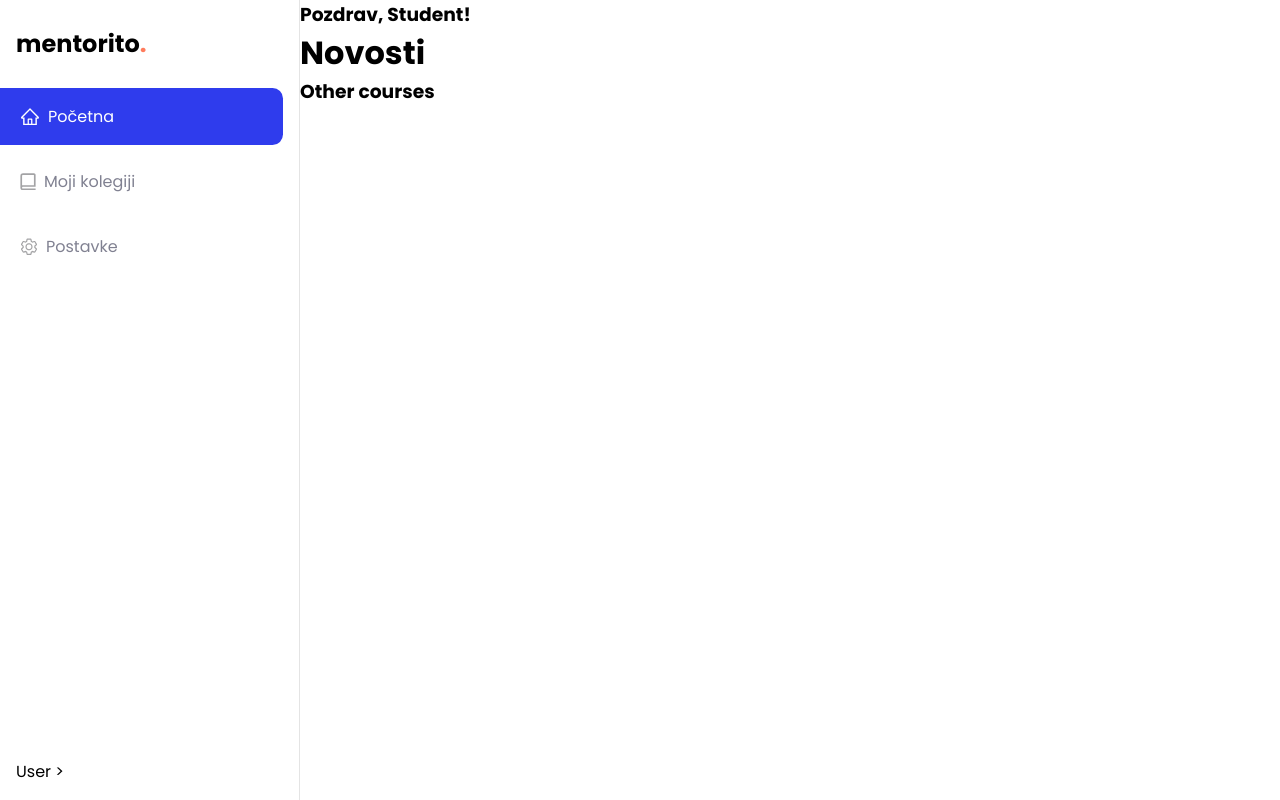
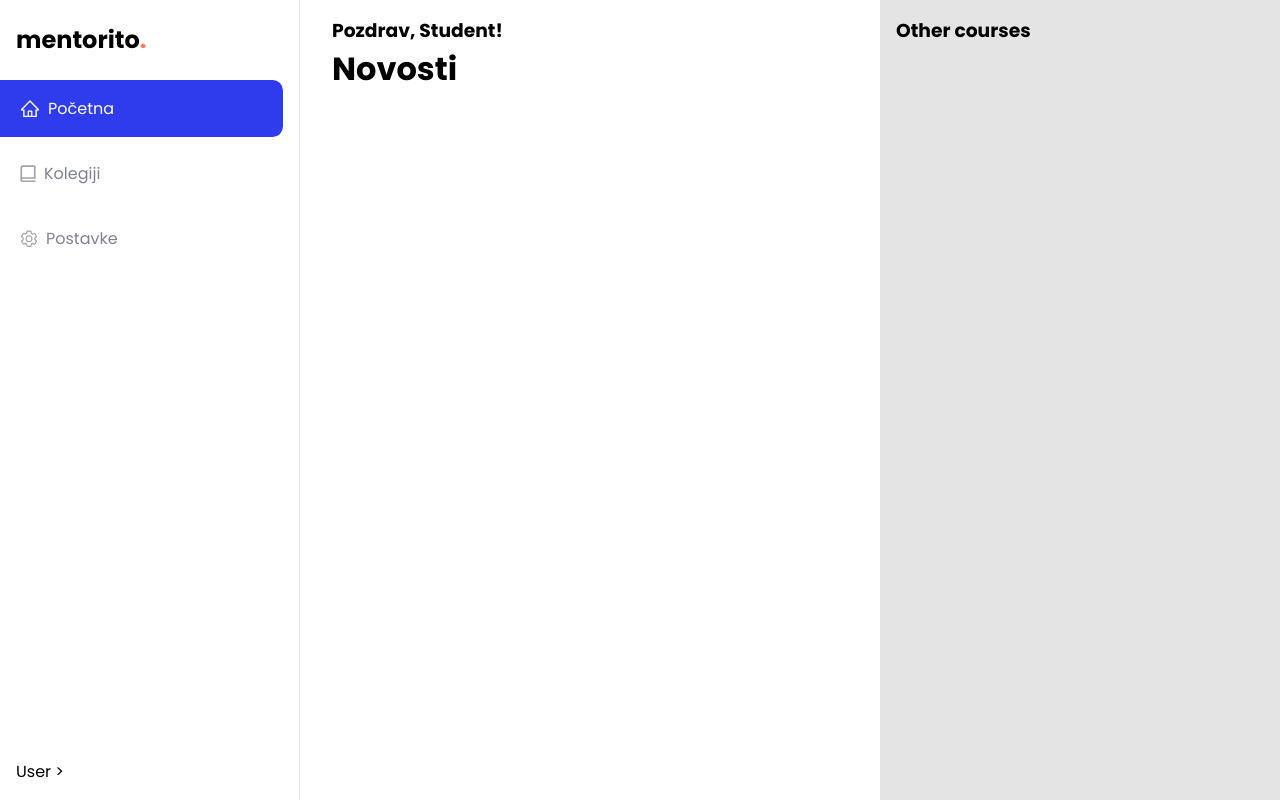
Before and after one commit to MarioVrd/mentorito, a React (Create React App) app in the folder frontend/: page / in a window 1280 px wide. Built offline with nearby package versions, Linux system fonts and the light colour scheme.

Commit message:
Added react router

```diff
--- a/frontend/src/App.js
+++ b/frontend/src/App.js
@@ -1,17 +1,30 @@
+import { BrowserRouter as Router, Switch, Route } from 'react-router-dom'
+import styled from 'styled-components/macro'
 import SideMenu from './components/SideMenu'
 import HomePage from './pages/HomePage'
-import styled from 'styled-components/macro'
 import GlobalStyle from './assets/GlobalStyles'
+import CoursesPage from './pages/CoursesPage'
+import SettingsPage from './pages/SettingsPage'
 
 const App = () => {
     return (
-        <>
+        <Router>
             <GlobalStyle />
             <Layout>
                 <SideMenu />
-                <HomePage />
+                <Switch>
+                    <Route exact path="/">
+                        <HomePage />
+                    </Route>
+                    <Route exact path="/courses">
+                        <CoursesPage />
+                    </Route>
+                    <Route exact path="/settings">
+                        <SettingsPage />
+                    </Route>
+                </Switch>
             </Layout>
-        </>
+        </Router>
     )
 }
 
--- a/frontend/src/components/SideMenu.js
+++ b/frontend/src/components/SideMenu.js
@@ -1,7 +1,8 @@
 import styled from 'styled-components/macro'
 import home from '../assets/icons/home'
-import mycourses from '../assets/icons/mycourses'
+import book from '../assets/icons/book'
 import settings from '../assets/icons/settings'
+import { Link } from 'react-router-dom'
 
 const SideMenu = () => {
     return (
@@ -11,13 +12,13 @@ const SideMenu = () => {
             </Nav.Logo>
             <Nav.List className="menu">
                 <Nav.Item active>
-                    <Nav.Link href="/">{home} Početna</Nav.Link>
+                    <Nav.Link to="/">{home} Početna</Nav.Link>
                 </Nav.Item>
                 <Nav.Item>
-                    <Nav.Link href="/courses/">{mycourses} Moji kolegiji</Nav.Link>
+                    <Nav.Link to="/courses">{book} Kolegiji</Nav.Link>
                 </Nav.Item>
                 <Nav.Item>
-                    <Nav.Link href="/settings">{settings} Postavke</Nav.Link>
+                    <Nav.Link to="/settings">{settings} Postavke</Nav.Link>
                 </Nav.Item>
             </Nav.List>
             <User>User &gt;</User>
@@ -35,7 +36,7 @@ const Nav = styled.nav`
 
 Nav.Logo = styled.h1`
     line-height: 1;
-    margin: 1rem 0 1.5rem;
+    margin: 0.75rem 0 1.25rem;
 `
 
 Nav.List = styled.ul`
@@ -48,6 +49,7 @@ Nav.Item = styled.li`
     color: ${props => (props.active ? 'var(--clr-white)' : 'var(--clr-grey-300)')};
     border-top-right-radius: 0.65rem;
     border-bottom-right-radius: 0.65rem;
+    transition: background-color 200ms;
 
     svg {
         height: 1.1em;
@@ -57,9 +59,15 @@ Nav.Item = styled.li`
             fill: ${props => (props.active ? '#fff' : 'var(--clr-grey-200)')};
         }
     }
+
+    &:hover,
+    &:focus,
+    &:focus-within {
+        background-color: ${props => (props.active ? 'var(--clr-dark)' : 'var(--clr-grey-100)')};
+    }
 `
 
-Nav.Link = styled.a`
+Nav.Link = styled(Link)`
     display: flex;
     align-items: center;
     padding: 1rem;
--- /dev/null
+++ b/frontend/src/pages/CoursesPage.js
@@ -0,0 +1,5 @@
+const CoursesPage = () => {
+    return <h1>Courses</h1>
+}
+
+export default CoursesPage
--- a/frontend/src/pages/HomePage.js
+++ b/frontend/src/pages/HomePage.js
@@ -1,18 +1,33 @@
 import Header from '../components/Header'
+import styled from 'styled-components/macro'
 
 const HomePage = () => {
     return (
         <>
-            <div className="grid">
-                <main className="main">
+            <Grid>
+                <Main>
                     <Header />
-                </main>
-                <aside className="other-courses">
+                </Main>
+                <Sidebar>
                     <h3>Other courses</h3>
-                </aside>
-            </div>
+                </Sidebar>
+            </Grid>
         </>
     )
 }
 
+const Grid = styled.div`
+    display: grid;
+    grid-template-columns: 5fr minmax(400px, 1fr);
+`
+
+const Main = styled.main`
+    padding: 1rem 2rem;
+`
+
+const Sidebar = styled.aside`
+    padding: 1rem;
+    background-color: var(--clr-grey-100);
+`
+
 export default HomePage
--- /dev/null
+++ b/frontend/src/pages/SettingsPage.js
@@ -0,0 +1,5 @@
+const SettingsPage = () => {
+    return <h1>Settings</h1>
+}
+
+export default SettingsPage
```
Also changed, not shown: frontend/src/assets/icons/book.js (renamed from frontend/src/assets/icons/mycourses.js), frontend/src/assets/icons/book.svg (renamed from frontend/src/assets/icons/mycourses.svg), frontend/src/utils/blah.js (deleted).
